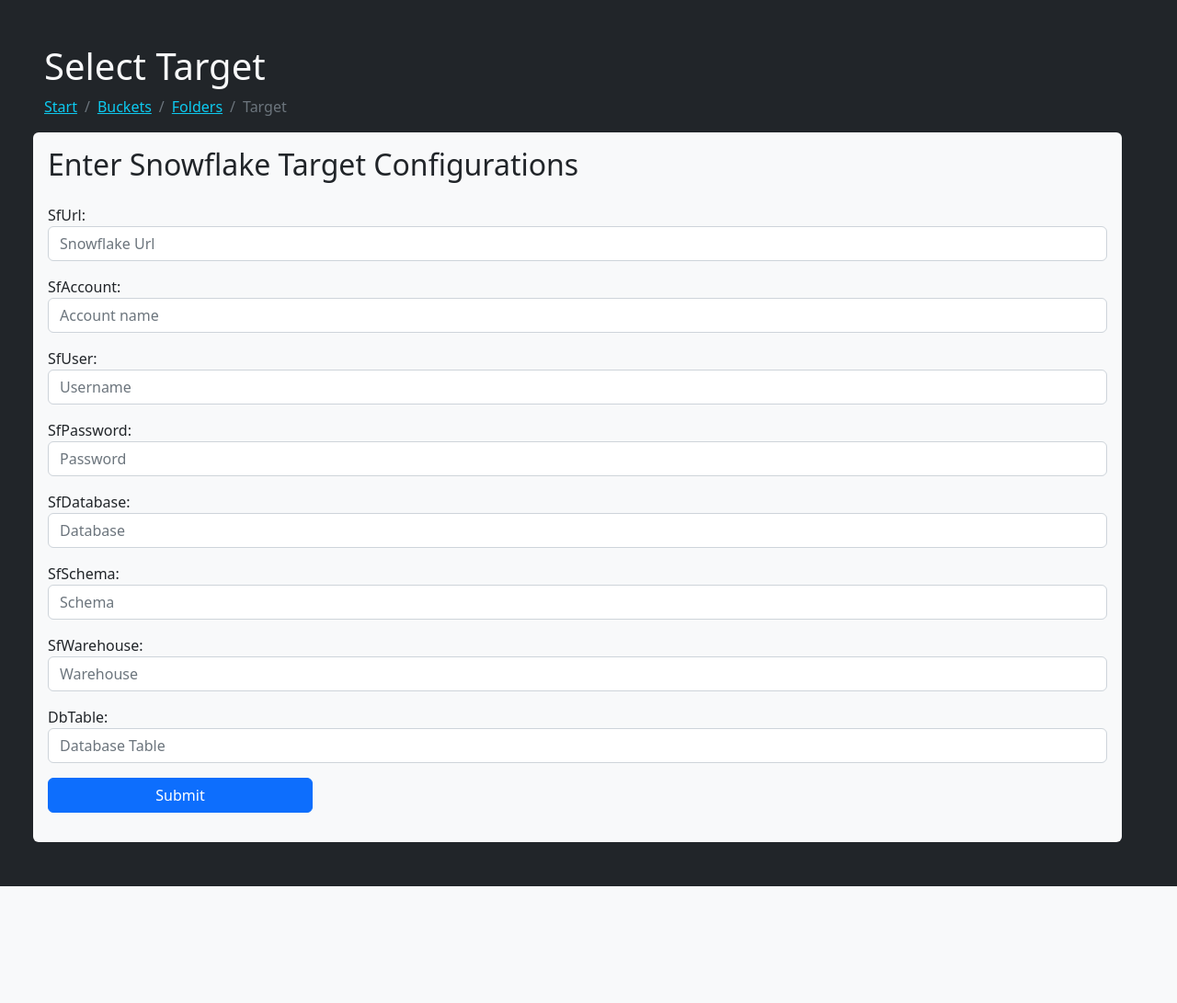
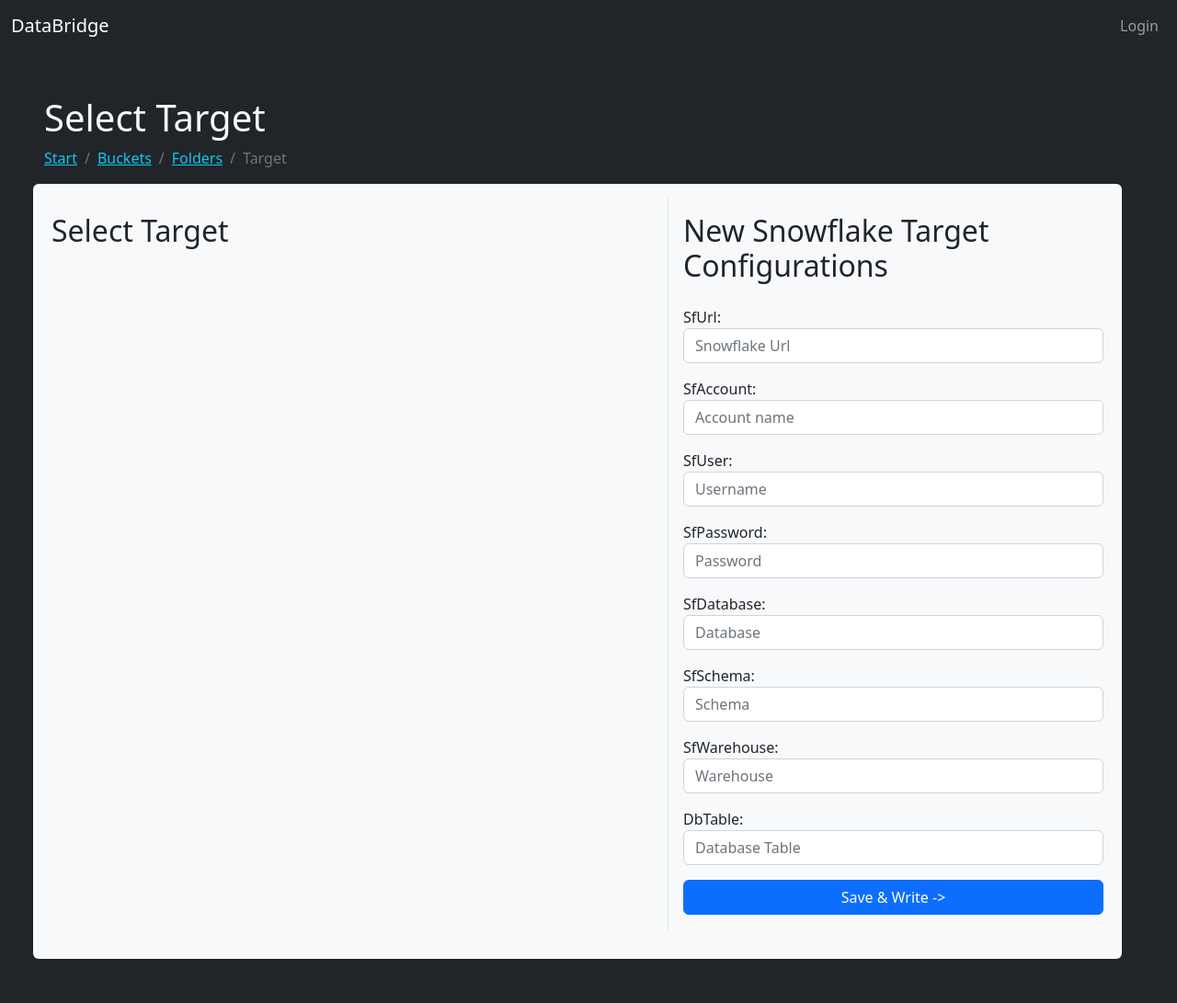
Before and after one commit to muhammad-ahmed02/DataBridge, a Django app: template templates/aws/target.html in a window 1280 px wide. Shown: the whole page at 92% size. Before the commit the page ends 964 px from the top, so only its background shows below. Run offline with Django 4.2, Linux system fonts and the light colour scheme; the template is opened without the code that fills it: values that come from a table or form of the project are taken from there, others are empty.

Commit message:
authentication added with target page

```diff
--- a/aws/models.py
+++ b/aws/models.py
@@ -1,7 +1,35 @@
 from django.db import models
+from django.contrib.auth.models import User
+
+
+class Client(models.Model):
+    """
+    This model represents a client, or a customer of this app. It can be used to isolate content of
+    different clients such that they cannot see each others' content or edit / manage it.
+    """
+    name = models.CharField(
+        max_length=100,
+        help_text='Name of client')
+
+    def __str__(self):
+        return self.name
+
+
+class ClientUserProfile(models.Model):
+    """
+    This model connects the user model to the client model allowing users to be associated with a
+    client and limits the data they can interact with to that associated with the client.
+    """
+    user = models.OneToOneField(
+        User, related_name='profile', on_delete=models.CASCADE)
+    client = models.ForeignKey(Client, on_delete=models.CASCADE)
+
+    def __str__(self):
+        return '"{user}" of "{client}"'.format(user=self.user, client=self.client)
 
 
 class SnowflakeObject(models.Model):
+    client = models.ForeignKey(to=Client, on_delete=models.CASCADE, blank=True, null=True)
     sfUrl = models.CharField(max_length=255)
     sfAccount = models.CharField(max_length=255)
     sfUser = models.CharField(max_length=255)
@@ -17,6 +45,7 @@ class SnowflakeObject(models.Model):
 
 
 class S3Object(models.Model):
+    client = models.ForeignKey(to=Client, on_delete=models.CASCADE, blank=True, null=True)
     access_key = models.CharField(max_length=255)
     secret_key = models.CharField(max_length=255)
     bucket_name = models.CharField(max_length=64, blank=True, null=True)
@@ -29,6 +58,7 @@ class S3Object(models.Model):
 
 
 class TypeModel(models.Model):
+    client = models.ForeignKey(to=Client, on_delete=models.CASCADE, blank=True, null=True)
     name = models.CharField(max_length=32)
 
     def __str__(self):
@@ -36,6 +66,7 @@ class TypeModel(models.Model):
 
 
 class Extension(models.Model):
+    client = models.ForeignKey(to=Client, on_delete=models.CASCADE, blank=True, null=True)
     name = models.CharField(max_length=32)
     ext = models.CharField(max_length=12, default=".", help_text="Include '.' in the extension")
 
--- a/aws/urls.py
+++ b/aws/urls.py
@@ -9,5 +9,6 @@ urlpatterns = [
     path('<int:obj_id>/bucket/', bucket_view, name="bucket"),
     path('<int:obj_id>/files/', files_view, name="files"),
     path('<int:obj_id>/folders/', folders_view, name="folders"),
-    path('<int:obj_id>/<str:types>/target/', target_view, name="target")
+    path('<int:obj_id>/<str:types>/target/', target_select_view, name="target"),
+    path('<int:obj_id>/target/<int:target_id>/', target_writing_view, name="target_writing")
 ]
--- a/base.css
+++ /dev/null
@@ -1,6 +0,0 @@
-{% load static %}
-
-@font-face {
-    font-family: 'Inconsolata'; /* Choose a name for your font-family */
-    src: url('{% static Inconsolata.ttf %}') format('ttf'), /* Replace with your font file path */
-}
--- a/data_bridge/urls.py
+++ b/data_bridge/urls.py
@@ -3,10 +3,15 @@ from django.urls import path, include, re_path
 from django.views.static import serve
 from django.conf import settings
 from django.conf.urls.static import static
+from django.contrib.auth.views import LoginView, LogoutView
+
+LoginView.template_name = 'aws/login.html'
 
 urlpatterns = [
     path('admin/', admin.site.urls),
     path('', include('aws.urls', namespace="home")),
+    path('login/', LoginView.as_view(), name='login'),
+    path('logout/', LogoutView.as_view(), name='logout'),
 
     # re_path(r"^static/(?P<path>.*)$", serve,
     #         {"document_root": settings.STATIC_ROOT}),
--- a/templates/aws/target.html
+++ b/templates/aws/target.html
@@ -19,10 +19,39 @@ Select Target
     </div>
     <div class="col-md-10 bg-light w-100 rounded p-3">
         <form method="post">
-            <h2 class="mb-4">Enter Snowflake Target Configurations</h2>
-            {% csrf_token %}
-            {{form.as_p}}
-            <button type="submit" class="btn btn-primary w-25">Submit</button>
+            <div class="row">
+                <div class="col-md-7 p-3">
+                    <h2 class="mb-4">Select Target</h2>
+                    {% for target in target_list %}
+                      <div class="card">
+                        <div class="card-header">
+                          Snowflake
+                        </div>
+                        <div class="card-body">
+                          <h5 class="card-title">Account: {{target.sfAccount}}</h5>
+                          <p class="card-text">
+                            <span>Url: {{target.sfUrl}}</span> <br />
+                            <span>User: {{target.sfUser}}</span> <br />
+                            <span>Password: {{target.sfPassword}}</span> <br />
+                            <span>Database: {{target.sfDatabase}}</span> <br />
+                            <span>Schema: {{target.sfSchema}}</span> <br />
+                            <span>Warehouse: {{target.sfWarehouse}}</span> <br />
+                            <span>Table: {{target.dbTable}}</span>
+                          </p>
+                          <a href="/{{obj.id}}/target/{{target.id}}" class="btn btn-primary">Go Write -></a>
+                        </div>
+                      </div>
+                    {% endfor %}
+                </div>
+                <div class="col-md-5 border-start border-1 border-success-border-opacity-50 p-3">
+                  <div id="displayData">
+                    <h2 class="mb-4">New Snowflake Target Configurations</h2>
+                    {% csrf_token %}
+                    {{form.as_p}}
+                    <button type="submit" class="btn btn-primary w-100">Save & Write -></button>
+                  </div>
+                </div>
+            </div>
         </form>
     </div>
 </div>
--- a/templates/base.html
+++ b/templates/base.html
@@ -11,6 +11,30 @@
     <title>{% block title %}{% endblock %} - DataBridge</title>
 </head>
 <body style="background-color: #212529">
+    <nav class="navbar navbar-expand-lg bg-dark navbar-dark">
+        <div class="container-fluid">
+          <a class="navbar-brand" href="/">DataBridge</a>
+          <button class="navbar-toggler" type="button" data-bs-toggle="collapse" data-bs-target="#navbarNav" aria-controls="navbarNav" aria-expanded="false" aria-label="Toggle navigation">
+            <span class="navbar-toggler-icon"></span>
+          </button>
+          <div class="collapse navbar-collapse" id="navbarNav">
+            <ul class="navbar-nav ms-auto">
+              {% if request.user.is_authenticated %}
+                <li class="nav-item">
+                  <a class="nav-link" href="#">{{request.user.username}}</a>
+                </li>
+                <li class="nav-item">
+                  <a class="nav-link" href="/logout">Logout</a>
+                </li>
+              {% else %}
+                <li class="nav-item">
+                  <a class="nav-link" href="/login">Login</a>
+                </li>
+              {% endif %}
+            </ul>
+          </div>
+        </div>
+    </nav>
     {% block content %}{% endblock %}
 </body>
 </html>
```
Also changed, not shown: aws/admin.py (+29 -3 lines), aws/views.py (+20 -6 lines), data_bridge/settings.py (+13 -10 lines), templates/aws/login.html (added, +22 -0 lines), templates/aws/target_writing.html (added, +9 -0 lines), Inconsolata.ttf (deleted), aws/migrations/0007_client_clientuserprofile.py (added), aws/migrations/0008_extension_client_s3object_client_and_more.py (added), favicon.ico (deleted), logo.jpg (deleted).
